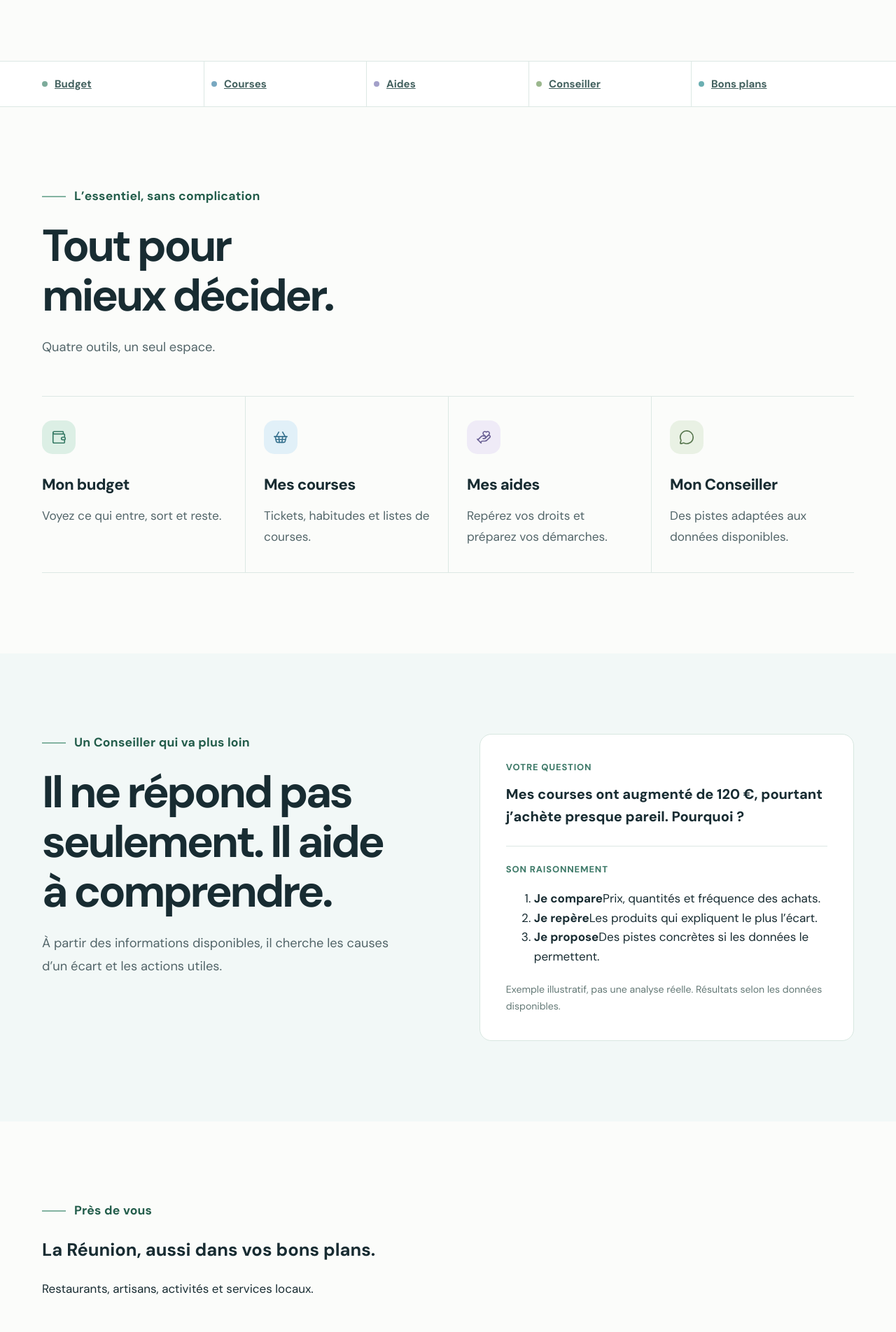
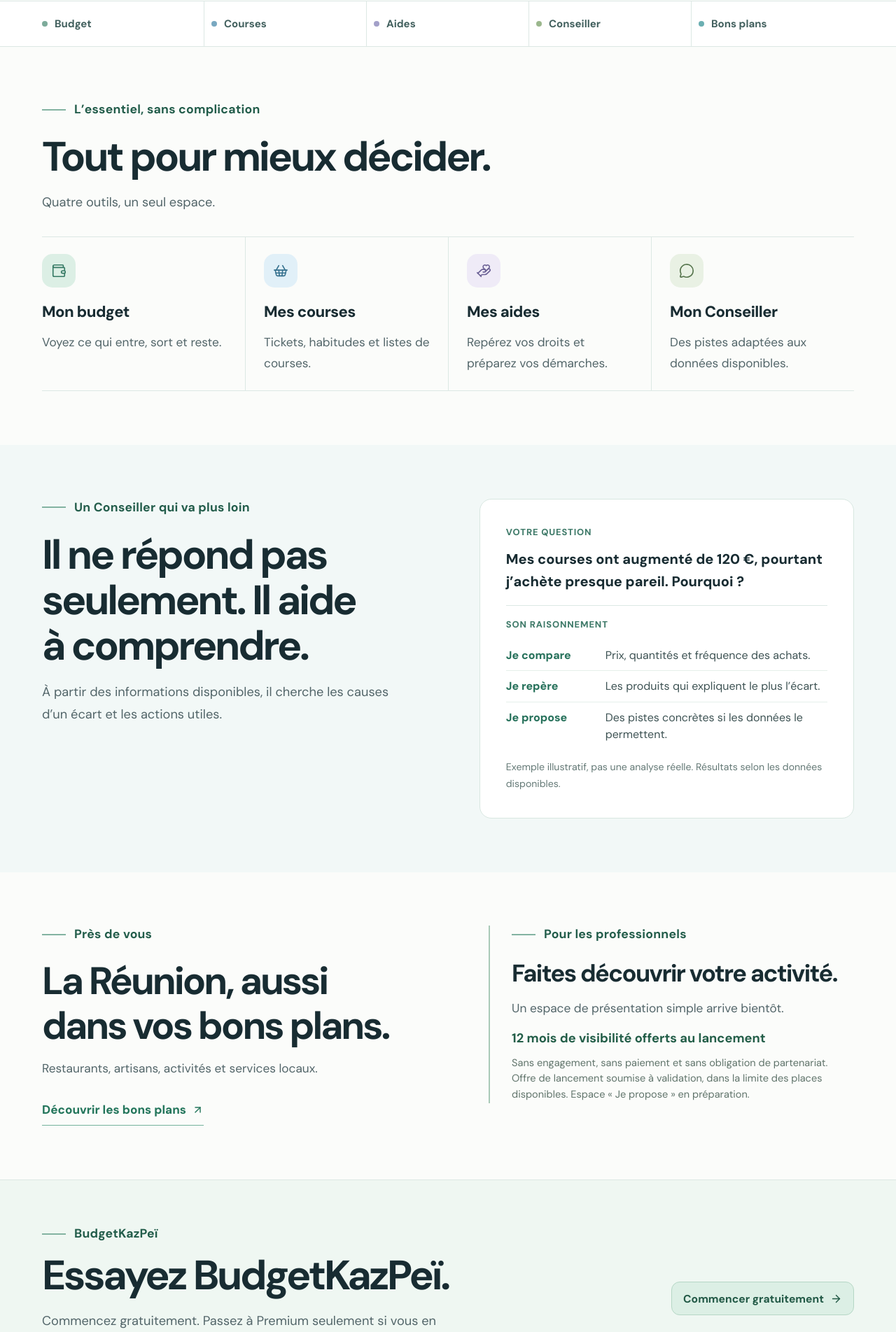
Before and after one commit to JGOUBE/budgetkazpei, a React (Vite) app: page / in a window 1280 px wide. Shown: the part 667-2571 px from the top of the page at 70% size. Built offline with nearby package versions, Linux system fonts and the light colour scheme; no server answers.

Commit message:
Compact landing spacing, add accessible section navigation and three-step advisor layout

```diff
--- a/src/styles/landing-clean.css
+++ b/src/styles/landing-clean.css
@@ -467,3 +467,194 @@ html[data-theme="dark"]:has(.bk-landing) #root {
     gap: 14px 20px;
   }
 }
+
+
+/* Accueil express : moins de hauteur, plus de hiérarchie, liens de rubriques actifs. */
+.bk-landing:not(.bk-offers-page) .bk-hero {
+  padding: clamp(65px, 7vw, 104px) 0 clamp(57px, 6vw, 83px);
+}
+.bk-landing:not(.bk-offers-page) .bk-hero h1 {
+  margin-bottom: 24px;
+  max-width: 1000px;
+}
+.bk-landing:not(.bk-offers-page) .bk-hero__lead {
+  max-width: 680px;
+  margin-bottom: 28px;
+}
+.bk-landing:not(.bk-offers-page) .bk-section {
+  padding-block: clamp(56px, 6vw, 83px);
+}
+.bk-landing:not(.bk-offers-page) .bk-section-heading h2,
+.bk-landing:not(.bk-offers-page) .bk-closing h2 {
+  font-size: clamp(2.5rem, 4.6vw, 4.25rem);
+  margin-bottom: 16px;
+}
+.bk-landing:not(.bk-offers-page) .bk-features .bk-section-heading {
+  margin-bottom: 32px;
+}
+.bk-landing:not(.bk-offers-page) .bk-feature {
+  padding-top: 24px;
+  padding-bottom: 24px;
+}
+.bk-landing:not(.bk-offers-page) .bk-feature__icon {
+  margin-bottom: 17px;
+}
+.bk-landing:not(.bk-offers-page) .bk-quicknav__item {
+  text-decoration: none;
+  cursor: pointer;
+  transition: background-color .16s ease, color .16s ease;
+}
+.bk-landing:not(.bk-offers-page) .bk-quicknav__item:hover,
+.bk-landing:not(.bk-offers-page) .bk-quicknav__item:focus-visible {
+  background: #f0f7f4;
+  color: #215c47;
+}
+.bk-landing:not(.bk-offers-page) .bk-advisor__example {
+  max-width: 580px;
+}
+.bk-landing:not(.bk-offers-page) .bk-advisor__question {
+  margin-bottom: 18px;
+}
+.bk-landing:not(.bk-offers-page) .bk-advisor__answer {
+  padding-top: 17px;
+}
+.bk-landing:not(.bk-offers-page) .bk-advisor__steps {
+  list-style: none;
+  padding: 0;
+  margin: 0;
+  display: grid;
+}
+.bk-landing:not(.bk-offers-page) .bk-advisor__steps li {
+  display: grid;
+  grid-template-columns: minmax(115px, .65fr) minmax(0, 1.6fr);
+  gap: 13px;
+  padding: 10px 0;
+  border-bottom: 1px solid #e5efea;
+  color: #3e5354;
+  line-height: 1.48;
+  font-size: 1rem;
+}
+.bk-landing:not(.bk-offers-page) .bk-advisor__steps li:last-child {
+  border-bottom: 0;
+}
+.bk-landing:not(.bk-offers-page) .bk-advisor__steps strong {
+  color: #28725c;
+  font-weight: 750;
+}
+.bk-landing:not(.bk-offers-page) .bk-advisor__example small {
+  margin-top: 14px;
+}
+.bk-landing:not(.bk-offers-page) .bk-local {
+  background: #fbfcfa;
+}
+.bk-landing:not(.bk-offers-page) .bk-local__grid {
+  display: grid;
+  grid-template-columns: minmax(0, 1.1fr) minmax(0, 1fr);
+  gap: clamp(35px, 5vw, 85px);
+  align-items: start;
+}
+.bk-landing:not(.bk-offers-page) .bk-local h2 {
+  font-size: clamp(2.4rem, 4.3vw, 3.9rem);
+  font-weight: 690;
+  letter-spacing: -.055em;
+  line-height: 1.15;
+  margin: 0 0 15px;
+  text-wrap: balance;
+}
+.bk-landing:not(.bk-offers-page) .bk-local h3 {
+  font-size: clamp(1.75rem, 2.7vw, 2.5rem);
+  font-weight: 690;
+  letter-spacing: -.047em;
+  line-height: 1.2;
+  margin: 0 0 14px;
+}
+.bk-landing:not(.bk-offers-page) .bk-local p:not(.bk-eyebrow) {
+  color: var(--bk-muted);
+  line-height: 1.65;
+  font-size: 1.08rem;
+  margin: 0;
+}
+.bk-landing:not(.bk-offers-page) .bk-local__pro {
+  border-left: 2px solid #a9cab8;
+  padding-left: clamp(20px, 3vw, 31px);
+  scroll-margin-top: 95px;
+}
+.bk-landing:not(.bk-offers-page) .bk-local__pro > strong {
+  display: block;
+  color: #235e48;
+  font-size: 1.14rem;
+  margin-top: 15px;
+}
+.bk-landing:not(.bk-offers-page) .bk-local__pro > small {
+  display: block;
+  font-size: .91rem;
+  color: #60746b;
+  line-height: 1.55;
+  margin-top: 9px;
+}
+.bk-landing:not(.bk-offers-page) .bk-closing {
+  background: #eff7f2;
+  padding-block: clamp(48px, 5vw, 67px);
+}
+.bk-landing:not(.bk-offers-page) .bk-closing .bk-eyebrow {
+  margin-bottom: 15px;
+}
+.bk-landing:not(.bk-offers-page) .bk-closing .bk-text-link {
+  margin-top: 0;
+}
+@media (max-width: 860px) {
+  .bk-landing:not(.bk-offers-page) .bk-local__grid {
+    grid-template-columns: 1fr;
+    gap: 29px;
+  }
+  .bk-landing:not(.bk-offers-page) .bk-local__pro {
+    border-left: 0;
+    border-top: 1px solid var(--bk-line);
+    padding: 23px 0 0;
+  }
+}
+@media (max-width: 640px) {
+  .bk-landing:not(.bk-offers-page) .bk-hero { padding: 52px 0 45px; }
+  .bk-landing:not(.bk-offers-page) .bk-section { padding-block: 52px; }
+  .bk-landing:not(.bk-offers-page) .bk-quicknav__inner {
+    gap: 0 12px;
+  }
+  .bk-landing:not(.bk-offers-page) .bk-quicknav__item {
+    padding: 10px 2px;
+    font-size: .9rem;
+  }
+  .bk-landing:not(.bk-offers-page) .bk-section-heading h2,
+  .bk-landing:not(.bk-offers-page) .bk-closing h2 {
+    font-size: clamp(2.2rem, 9vw, 3.3rem);
+  }
+  .bk-landing:not(.bk-offers-page) .bk-feature {
+    padding-block: 18px;
+  }
+  .bk-landing:not(.bk-offers-page) .bk-advisor__steps li {
+    grid-template-columns: 1fr;
+    gap: 2px;
+    padding: 10px 0;
+  }
+  .bk-landing:not(.bk-offers-page) .bk-local h2 {
+    font-size: clamp(2.1rem, 8.5vw, 3rem);
+  }
+  .bk-landing:not(.bk-offers-page) .bk-local h3 {
+    font-size: 1.85rem;
+  }
+}
+@media (min-width: 440px) and (max-width: 640px) {
+  .bk-landing:not(.bk-offers-page) .bk-feature-grid {
+    grid-template-columns: repeat(2, minmax(0, 1fr));
+  }
+  .bk-landing:not(.bk-offers-page) .bk-feature:nth-child(2),
+  .bk-landing:not(.bk-offers-page) .bk-feature:nth-child(4) {
+    border-left: 1px solid var(--bk-line);
+    padding-left: 16px;
+  }
+  .bk-landing:not(.bk-offers-page) .bk-feature:nth-child(3) {
+    border-top: 1px solid var(--bk-line);
+  }
+  .bk-landing:not(.bk-offers-page) .bk-feature:nth-child(2) {
+    border-top: 0;
+  }
+}
```
